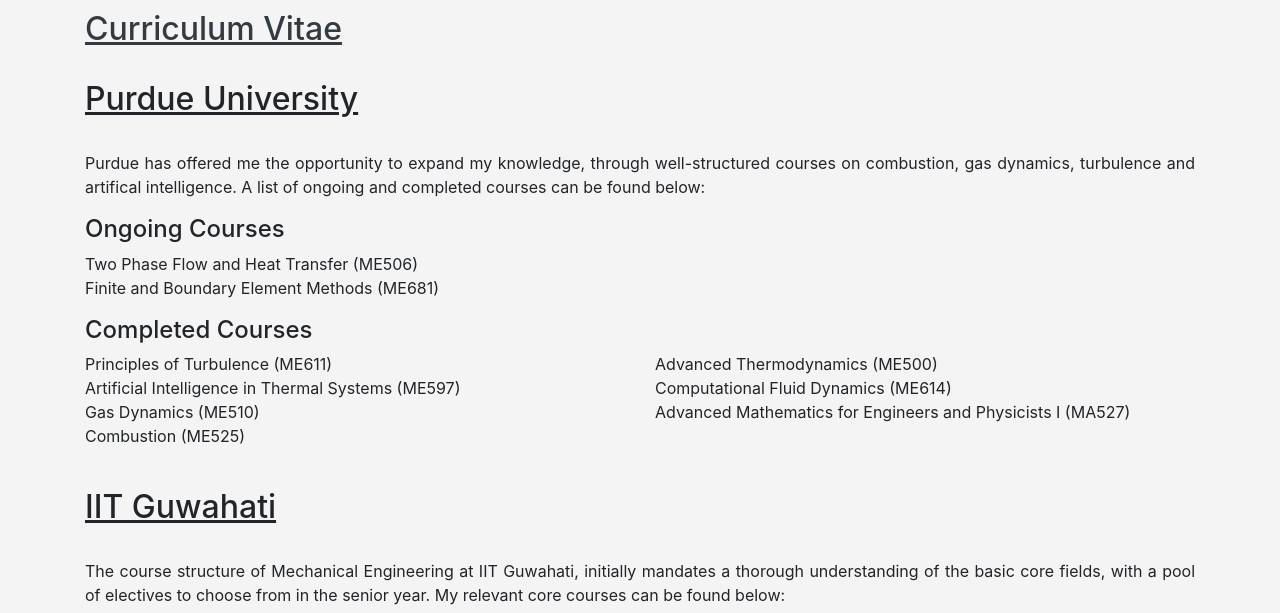
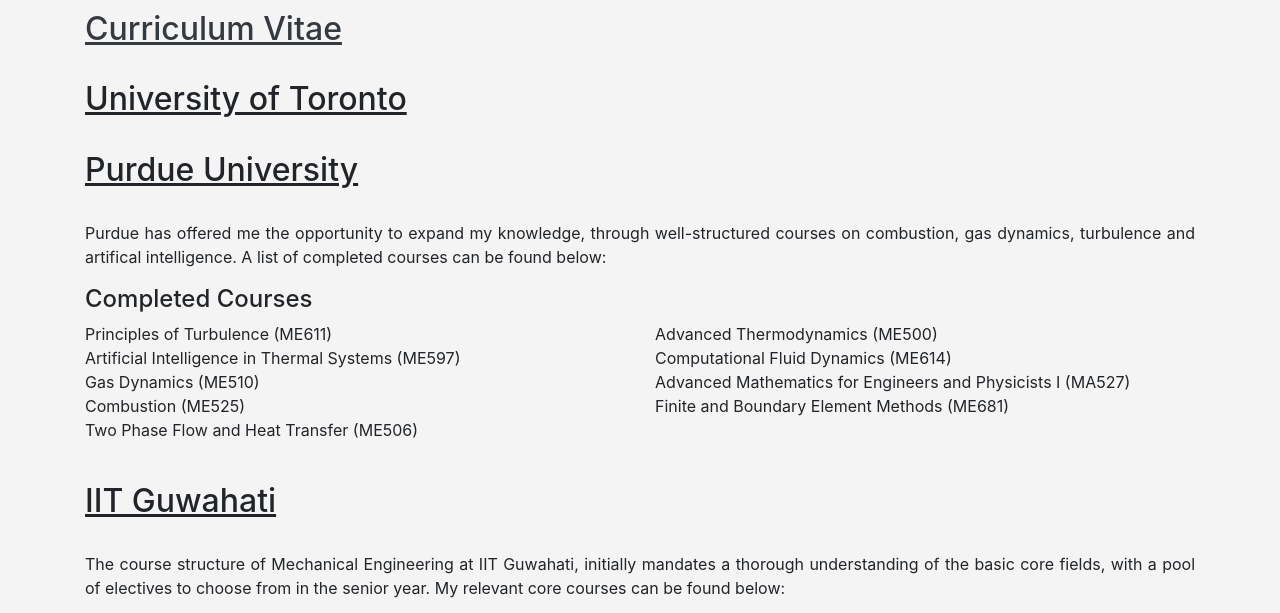
Before and after one commit to harsharajp/harsharajp.github.io, a plain HTML site: page academics.html in a window 1280 px wide. Shown: the part 668-1281 px from the top of the page. Drawn offline with Linux system fonts and the light colour scheme.

Commit message:
Update academics.html

```diff
--- a/academics.html
+++ b/academics.html
@@ -78,16 +78,12 @@
 
                 <a class="text-dark" href="./pdfs/CV-Harsharaj-Parmar.pdf" target="_blank"><h2><u>Curriculum Vitae</u></h2></a><br>
 
+                <h2><u>University of Toronto</u></h2><br>
+
                 <h2><u>Purdue University</u></h2><br>
                   <p>
-                     Purdue has offered me the opportunity to expand my knowledge, through well-structured courses on combustion, gas dynamics, turbulence and artifical intelligence. A list of ongoing and completed courses can be found below:
+                     Purdue has offered me the opportunity to expand my knowledge, through well-structured courses on combustion, gas dynamics, turbulence and artifical intelligence. A list of completed courses can be found below:
                   </p>
-
-                  <h4>Ongoing Courses</h4>
-                  <ul class="list-unstyled" id="course">
-                    <li>Two Phase Flow and Heat Transfer (ME506)</li>
-                    <li>Finite and Boundary Element Methods (ME681)</li>
-                  </ul>
 
                   <h4>Completed Courses</h4>
                   <div class="row">
@@ -97,6 +93,7 @@
                         <li>Artificial Intelligence in Thermal Systems (ME597)</li>
                         <li>Gas Dynamics (ME510)</li>
                         <li>Combustion (ME525)</li>
+                        <li>Two Phase Flow and Heat Transfer (ME506)</li>
                       </ul>
                     </div>
                     <div class="col-md-6">
@@ -104,6 +101,7 @@
                         <li>Advanced Thermodynamics (ME500)</li>
                         <li>Computational Fluid Dynamics (ME614)</li>
                         <li>Advanced Mathematics for Engineers and Physicists I (MA527)</li>
+                        <li>Finite and Boundary Element Methods (ME681)</li>
                       </ul>
                     </div>
                   </div><br>
```
